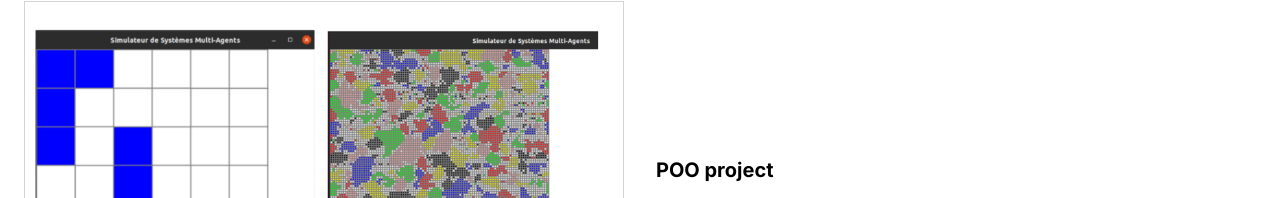
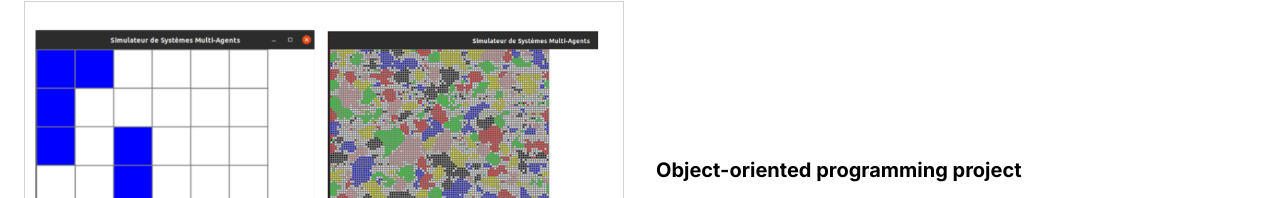
Before and after one commit to cleanigduck/cleaning-duck, a plain HTML site: page index.html in a window 1280 px wide. Shown: the part 3623-3821 px from the top of the page. Drawn offline with nearby package versions, Linux system fonts and the light colour scheme.

Commit message:
changes to be commited

```diff
--- a/index.html
+++ b/index.html
@@ -313,7 +313,7 @@
             <img src="/img/poo.png" alt="">
           </div>
           <div class="project-right">
-            <h3>POO project</h3>
+            <h3>Object-oriented programming project</h3>
             <ul class="tech-stack-list">
               <p class="text-grey"><b>Made with: </b></p>
               <li><span class="iconify" data-icon="logos:java" data-inline="false"></span></li>
```
